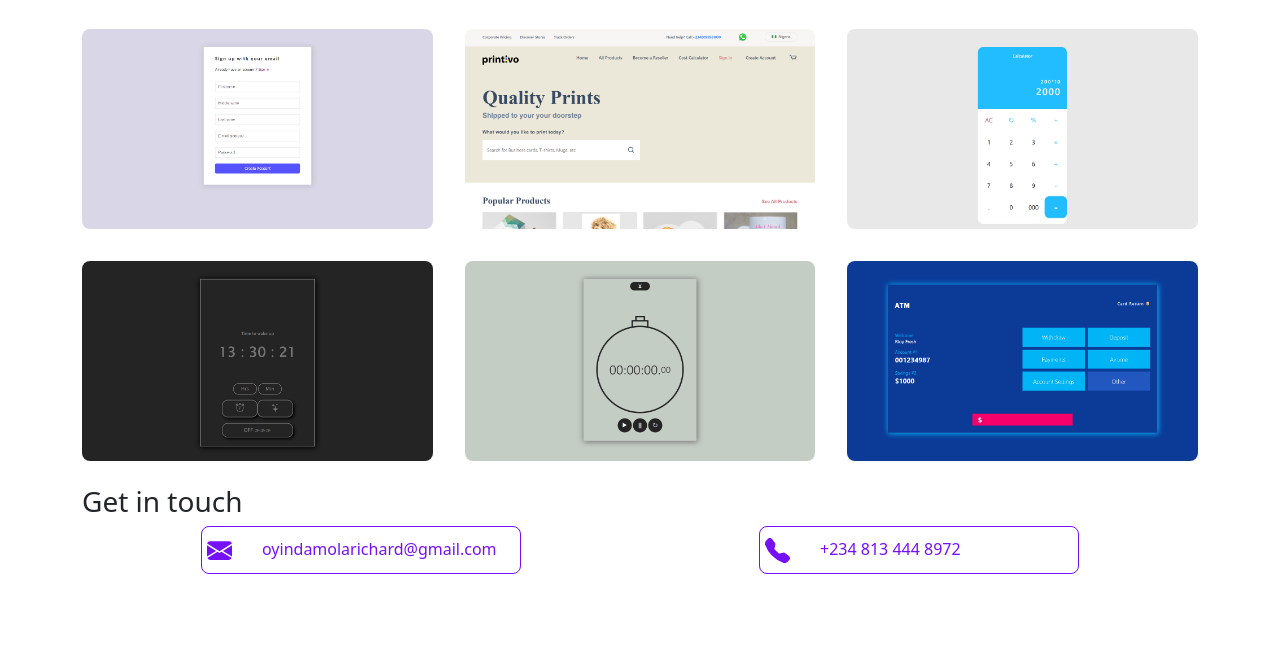
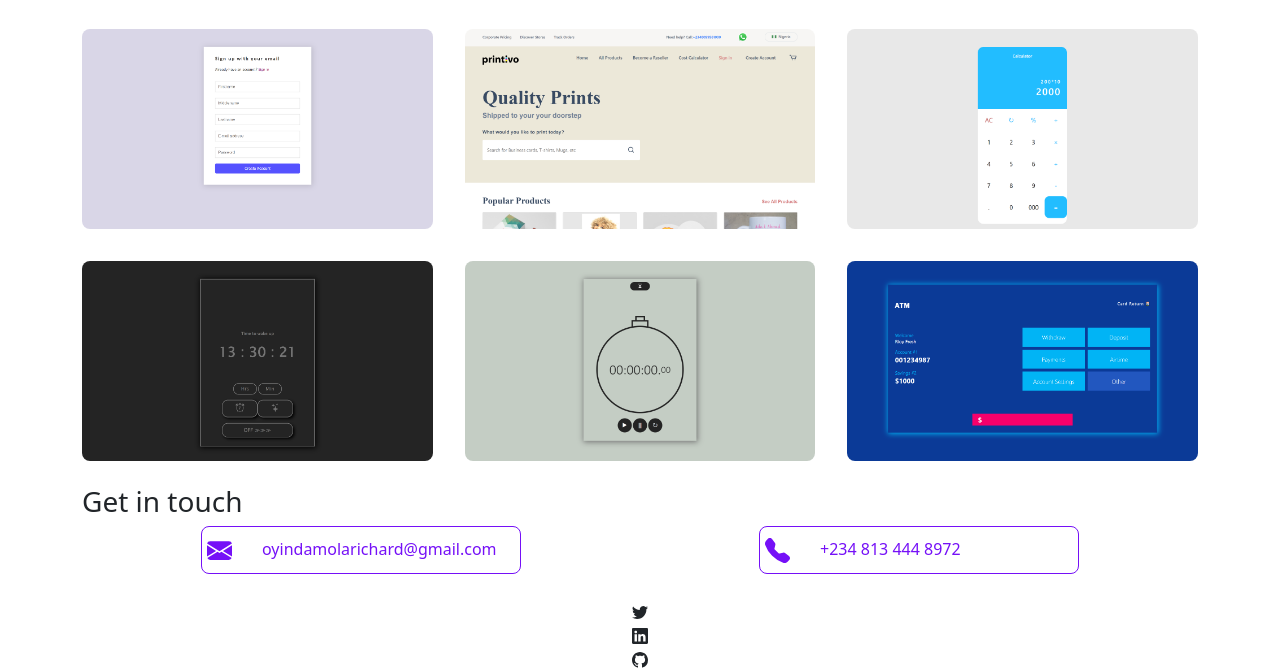
Before and after one commit to Oyindamola-Richard/My-Portfolio, a plain HTML site: page index.html in a window 1280 px wide. Shown: the part 1061-1731 px from the top of the page. Before the commit the page ends 1659 px from the top, so only its background shows below. Drawn offline with Linux system fonts and the light colour scheme.

Commit message:
added social icons

```diff
--- a/index.html
+++ b/index.html
@@ -106,6 +106,24 @@
             </div>
         </div>
 
+        <center>
+            <div>
+                <svg xmlns="http://www.w3.org/2000/svg" width="16" height="16" fill="currentColor" class="bi bi-twitter" viewBox="0 0 16 16">
+                    <path d="M5.026 15c6.038 0 9.341-5.003 9.341-9.334 0-.14 0-.282-.006-.422A6.685 6.685 0 0 0 16 3.542a6.658 6.658 0 0 1-1.889.518 3.301 3.301 0 0 0 1.447-1.817 6.533 6.533 0 0 1-2.087.793A3.286 3.286 0 0 0 7.875 6.03a9.325 9.325 0 0 1-6.767-3.429 3.289 3.289 0 0 0 1.018 4.382A3.323 3.323 0 0 1 .64 6.575v.045a3.288 3.288 0 0 0 2.632 3.218 3.203 3.203 0 0 1-.865.115 3.23 3.23 0 0 1-.614-.057 3.283 3.283 0 0 0 3.067 2.277A6.588 6.588 0 0 1 .78 13.58a6.32 6.32 0 0 1-.78-.045A9.344 9.344 0 0 0 5.026 15z"/>
+                  </svg>
+            </div>
+            <div>
+                <svg xmlns="http://www.w3.org/2000/svg" width="16" height="16" fill="currentColor" class="bi bi-linkedin" viewBox="0 0 16 16">
+                    <path d="M0 1.146C0 .513.526 0 1.175 0h13.65C15.474 0 16 .513 16 1.146v13.708c0 .633-.526 1.146-1.175 1.146H1.175C.526 16 0 15.487 0 14.854V1.146zm4.943 12.248V6.169H2.542v7.225h2.401zm-1.2-8.212c.837 0 1.358-.554 1.358-1.248-.015-.709-.52-1.248-1.342-1.248-.822 0-1.359.54-1.359 1.248 0 .694.521 1.248 1.327 1.248h.016zm4.908 8.212V9.359c0-.216.016-.432.08-.586.173-.431.568-.878 1.232-.878.869 0 1.216.662 1.216 1.634v3.865h2.401V9.25c0-2.22-1.184-3.252-2.764-3.252-1.274 0-1.845.7-2.165 1.193v.025h-.016a5.54 5.54 0 0 1 .016-.025V6.169h-2.4c.03.678 0 7.225 0 7.225h2.4z"/>
+                  </svg>
+            </div>
+            <div>
+                <svg xmlns="http://www.w3.org/2000/svg" width="16" height="16" fill="currentColor" class="bi bi-github" viewBox="0 0 16 16">
+                    <path d="M8 0C3.58 0 0 3.58 0 8c0 3.54 2.29 6.53 5.47 7.59.4.07.55-.17.55-.38 0-.19-.01-.82-.01-1.49-2.01.37-2.53-.49-2.69-.94-.09-.23-.48-.94-.82-1.13-.28-.15-.68-.52-.01-.53.63-.01 1.08.58 1.23.82.72 1.21 1.87.87 2.33.66.07-.52.28-.87.51-1.07-1.78-.2-3.64-.89-3.64-3.95 0-.87.31-1.59.82-2.15-.08-.2-.36-1.02.08-2.12 0 0 .67-.21 2.2.82.64-.18 1.32-.27 2-.27.68 0 1.36.09 2 .27 1.53-1.04 2.2-.82 2.2-.82.44 1.1.16 1.92.08 2.12.51.56.82 1.27.82 2.15 0 3.07-1.87 3.75-3.65 3.95.29.25.54.73.54 1.48 0 1.07-.01 1.93-.01 2.2 0 .21.15.46.55.38A8.012 8.012 0 0 0 16 8c0-4.42-3.58-8-8-8z"/>
+                  </svg>
+            </div>
+        </center>
+
 
     </div>
 </body>
```
